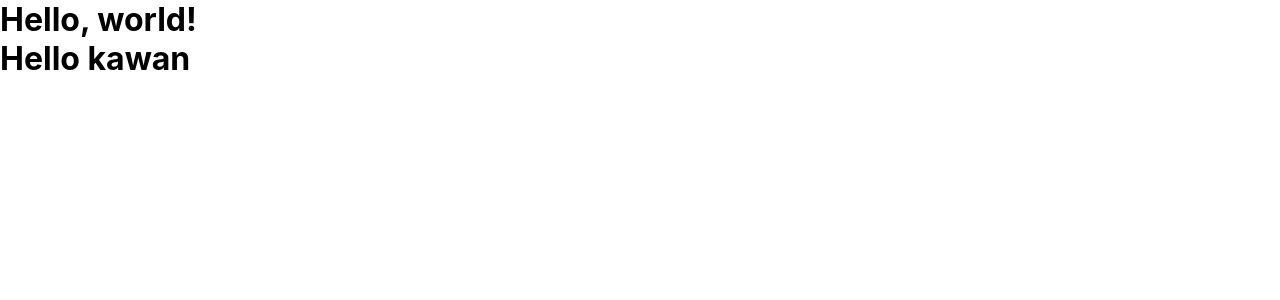
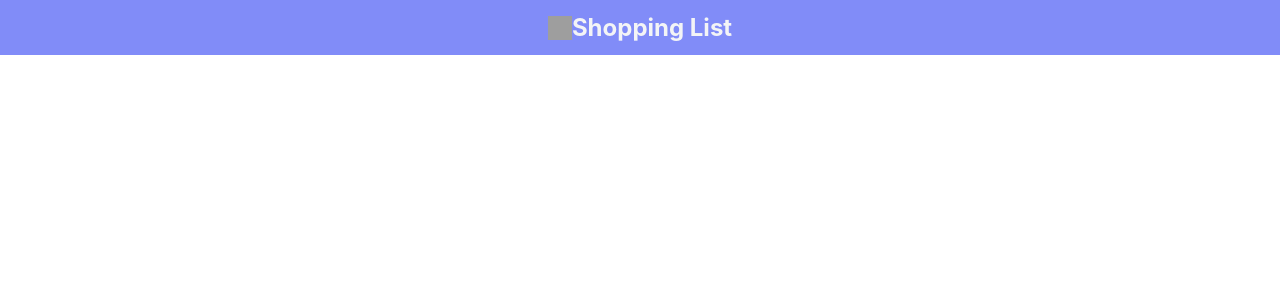
Before and after one commit to bagaszuhri/react-fundamental, a React (Create React App) app in the folder counter-starter/: page / in a window 1280 px wide. Shown: the top 300 px of the page. Built offline with nearby package versions, Linux system fonts and the light colour scheme; grey boxes are pictures that could not be loaded.

Commit message:
menambahlkan elemen nav dan header + styling

```diff
--- /dev/null
+++ b/counter-starter/src/App.css
@@ -0,0 +1,22 @@
+.nav{
+    display: flex;
+    justify-content: center;
+    align-items: center;
+
+    text-align: center;
+
+    background-color: var(--main-background-color);
+    padding: 0 16px;
+    height: 55px;
+}
+
+.nav-icon{
+    height: 24px;
+    width: 24px;
+}
+
+.nav-title{
+    color: var(--secondary-font-color);
+    font-size: 24px;
+    font-weight: bold;
+}
--- a/counter-starter/src/App.js
+++ b/counter-starter/src/App.js
@@ -1,9 +1,18 @@
+import { useState } from 'react';
+
+
+import './App.css';
+
+import  shoppingIcon from './assets/shopping-icon.svg';
+
 function App() {
   return (
-    <div>
-      <h1>Hello, world!</h1>
-      <h1>Hello kawan</h1>
-    </div>
+    <>
+      <nav className="nav">
+        <img className="nav-icon" src={shoppingIcon} alt="shopping icon"/>
+        <h1 className="nav-title">Shopping List</h1>
+      </nav>
+    </>
   );
 }
 
```
Also changed, not shown: 1 other file (tests, documents, lock files or other folders).
